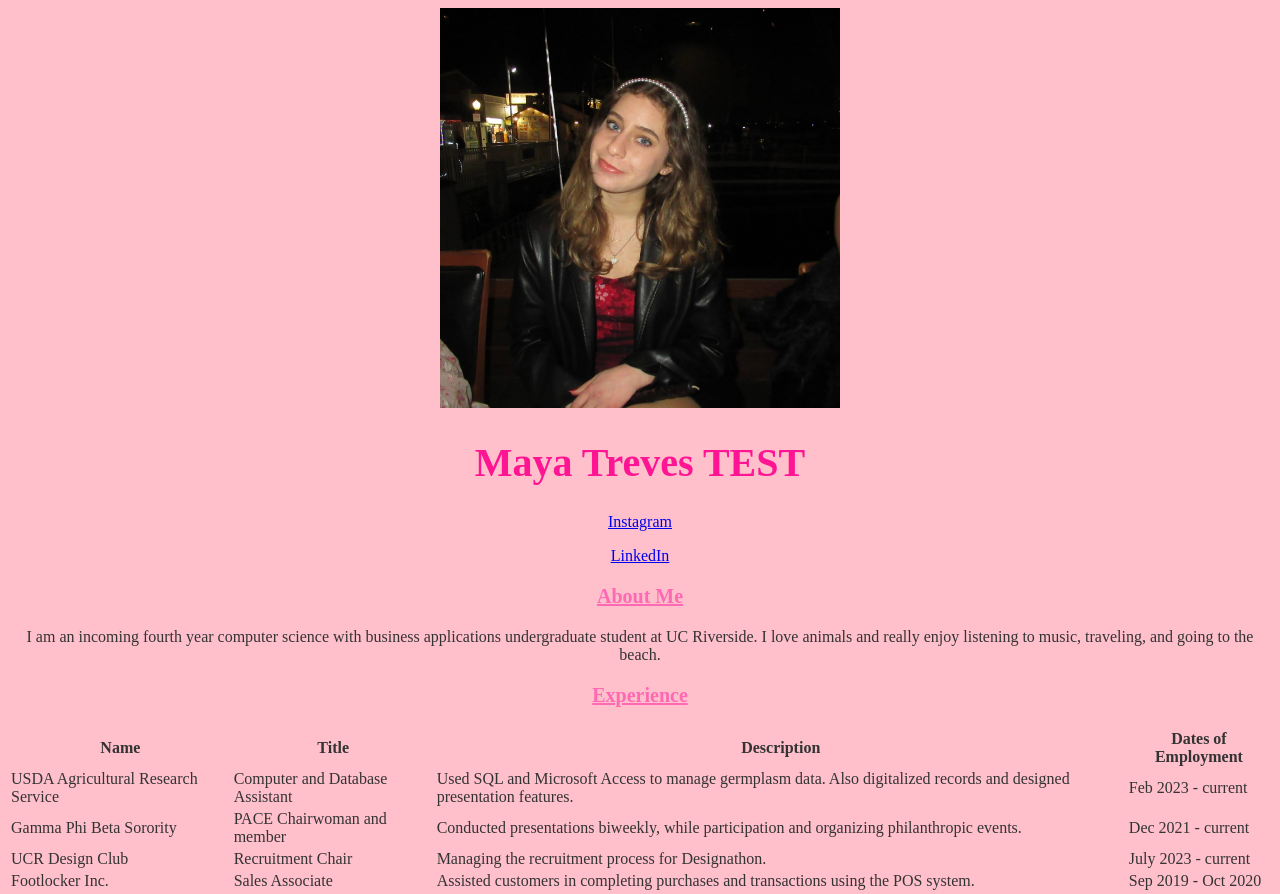
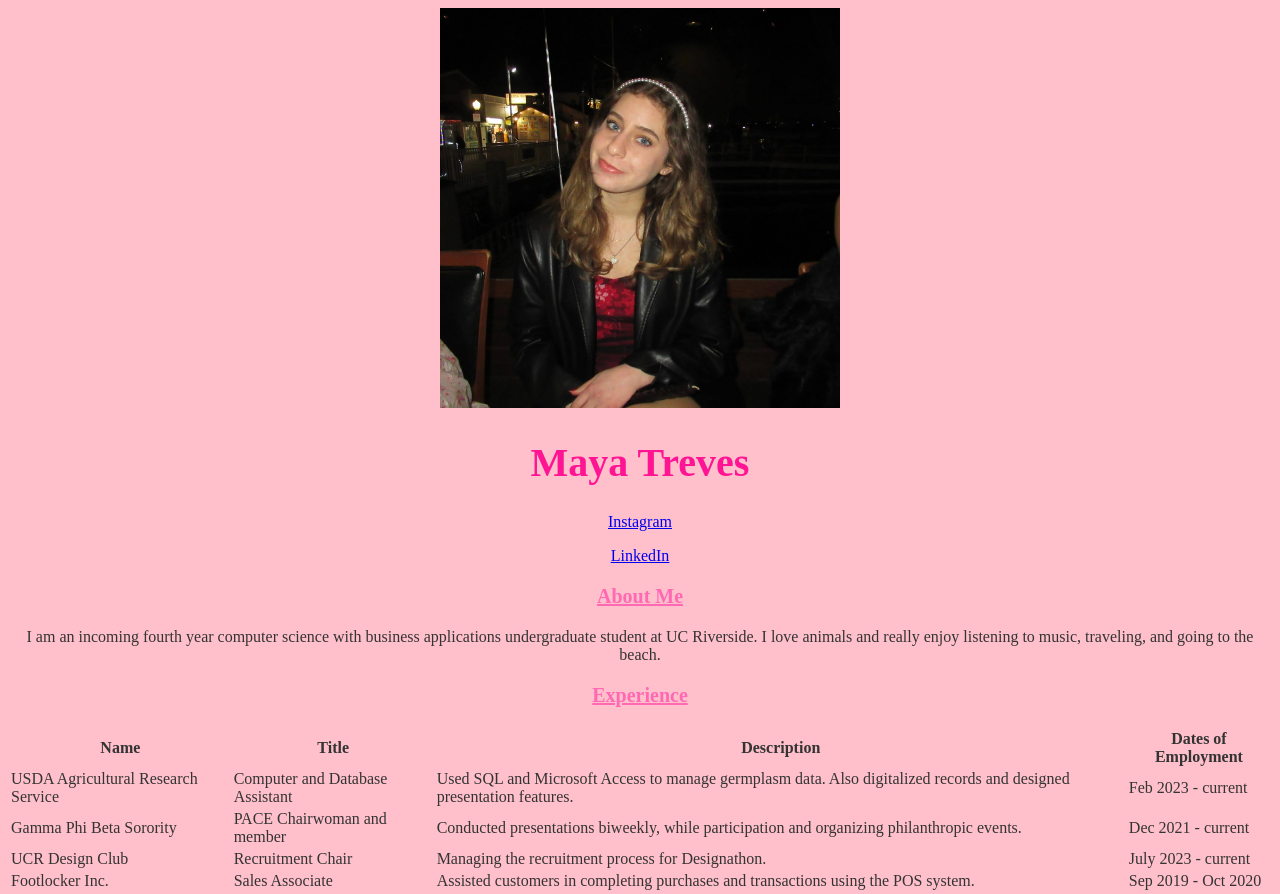
Before and after one commit to mtgym2/mtgym2.github.io, a plain HTML site: page index.html in a window 1280 px wide. Shown: the top 894 px of the page. Drawn offline with Linux system fonts and the light colour scheme.

Commit message:
removing test

```diff
--- a/index.html
+++ b/index.html
@@ -9,7 +9,7 @@
         <img width="400" height="400" src="images/profilepic.jpg">
     </div>
 
-    <center><h1>Maya Treves TEST</h1></center>
+    <center><h1>Maya Treves </h1></center>
     <p style="font-family: Courier New, Courier, monospace">
 
     <p><a href="https://www.instagram.com/mayaatreves/">Instagram</a></p>
```
